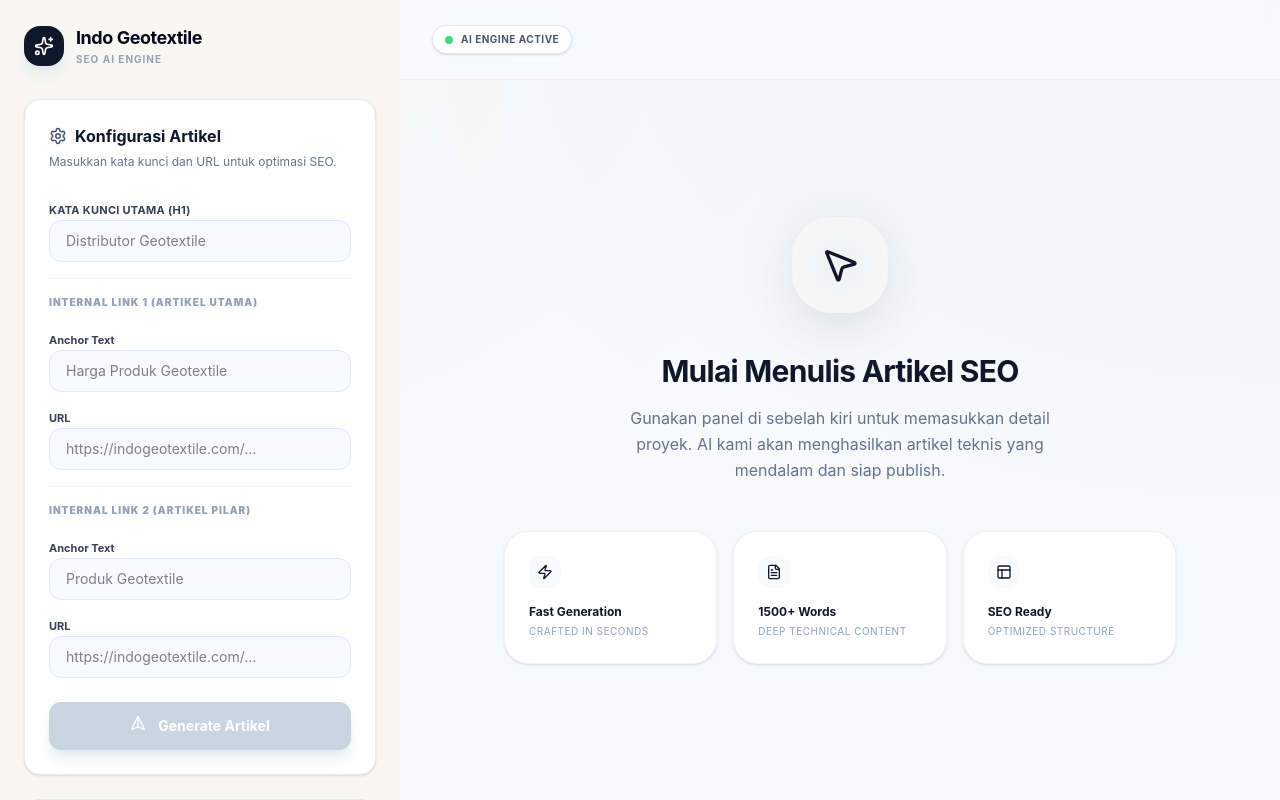
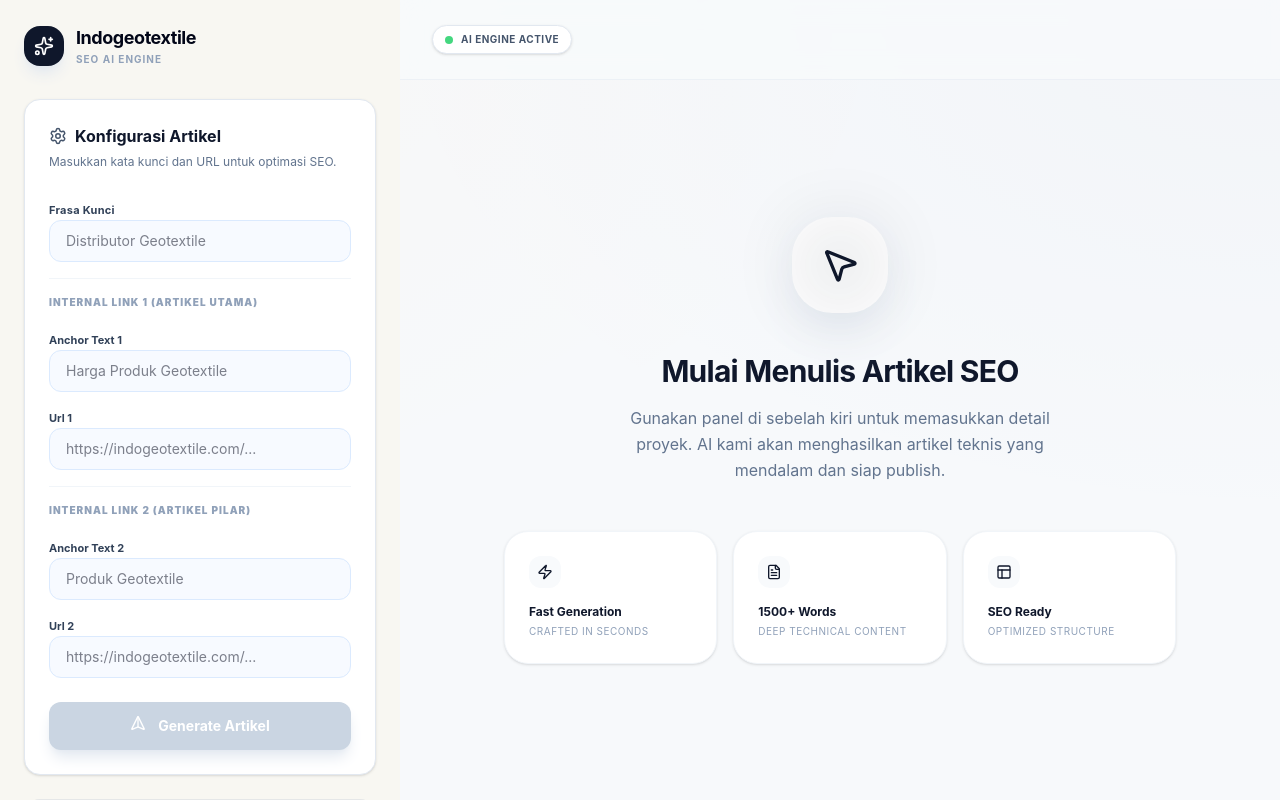
Before and after one commit to salesindogeotextile/indogeotextile, a React (Vite) app: page / in a window 1280 px wide. Built offline with nearby package versions, Linux system fonts and the light colour scheme.

Commit message:
Add files via upload

```diff
--- a/metadata.json
+++ b/metadata.json
@@ -1,5 +1,5 @@
 {
-  "name": "Indo Geotextile SEO AI",
+  "name": "Indogeotextile SEO Engine",
   "description": "AI-powered SEO content generator tailored for the construction, geotechnics, and geosynthetics industry.",
   "requestFramePermissions": [],
   "majorCapabilities": []
--- a/src/App.tsx
+++ b/src/App.tsx
@@ -63,7 +63,7 @@ INSIGHT PRAKTIS (WAJIB):
 Sertakan contoh kasus proyek nyata, kesalahan umum, dan solusi teknis dalam penjelasan yang komprehensif.
 
 FAQ: Maksimal 5 pertanyaan dengan jawaban yang mendalam.
-BRAND TRUST SIGNAL: Sisipkan sebelum kesimpulan, tonjolkan keunggulan IndoGeotextile sebagai solusi geosintetik terpercaya.
+BRAND TRUST SIGNAL: Sisipkan sebelum kesimpulan, tonjolkan keunggulan Indogeotextile sebagai solusi geosintetik terpercaya.
 CTA INDOGEOTEXTILE (WAJIB): Gunakan maksimal 2–3 CTA dalam artikel. Penempatan alami (tidak dipaksakan). Gaya soft selling.
 Gunakan link berikut:
 1. Konsultasi teknis: [diskusi spesifikasi proyek](https://indogeotextile.com/konsultasi/)
@@ -189,7 +189,7 @@ Hasilkan artikel sesuai instruksi sistem.`;
             <Sparkles size={20} />
           </div>
           <div>
-            <h1 className="font-bold text-lg tracking-tight">Indo Geotextile</h1>
+            <h1 className="font-bold text-lg tracking-tight">Indogeotextile</h1>
             <p className="text-[10px] uppercase tracking-widest font-bold text-slate-400">SEO AI Engine</p>
           </div>
         </header>
@@ -208,7 +208,7 @@ Hasilkan artikel sesuai instruksi sistem.`;
 
           <div className="space-y-4">
             <div className="space-y-1.5">
-              <label className="text-[11px] font-bold text-slate-700 uppercase tracking-wide">Kata Kunci Utama (H1)</label>
+              <label className="text-[11px] font-bold text-slate-700 tracking-wide">Frasa Kunci</label>
               <input
                 type="text"
                 className="w-full bg-blue-50/50 border border-blue-100 rounded-xl px-4 py-2.5 text-sm focus:outline-none focus:ring-2 focus:ring-blue-500/20 transition-all"
@@ -222,7 +222,7 @@ Hasilkan artikel sesuai instruksi sistem.`;
               <h3 className="text-[10px] font-black text-slate-400 uppercase tracking-widest">INTERNAL LINK 1 (ARTIKEL UTAMA)</h3>
               <div className="space-y-3">
                 <div className="space-y-1.5">
-                  <label className="text-[11px] font-bold text-slate-700">Anchor Text</label>
+                  <label className="text-[11px] font-bold text-slate-700">Anchor Text 1</label>
                   <input
                     type="text"
                     className="w-full bg-blue-50/50 border border-blue-100 rounded-xl px-4 py-2.5 text-sm focus:outline-none focus:ring-2 focus:ring-blue-500/20 transition-all"
@@ -232,7 +232,7 @@ Hasilkan artikel sesuai instruksi sistem.`;
                   />
                 </div>
                 <div className="space-y-1.5">
-                  <label className="text-[11px] font-bold text-slate-700">URL</label>
+                  <label className="text-[11px] font-bold text-slate-700">Url 1</label>
                   <input
                     type="text"
                     className="w-full bg-blue-50/50 border border-blue-100 rounded-xl px-4 py-2.5 text-sm focus:outline-none focus:ring-2 focus:ring-blue-500/20 transition-all"
@@ -248,7 +248,7 @@ Hasilkan artikel sesuai instruksi sistem.`;
               <h3 className="text-[10px] font-black text-slate-400 uppercase tracking-widest">INTERNAL LINK 2 (ARTIKEL PILAR)</h3>
               <div className="space-y-3">
                 <div className="space-y-1.5">
-                  <label className="text-[11px] font-bold text-slate-700">Anchor Text</label>
+                  <label className="text-[11px] font-bold text-slate-700">Anchor Text 2</label>
                   <input
                     type="text"
                     className="w-full bg-blue-50/50 border border-blue-100 rounded-xl px-4 py-2.5 text-sm focus:outline-none focus:ring-2 focus:ring-blue-500/20 transition-all"
@@ -258,7 +258,7 @@ Hasilkan artikel sesuai instruksi sistem.`;
                   />
                 </div>
                 <div className="space-y-1.5">
-                  <label className="text-[11px] font-bold text-slate-700">URL</label>
+                  <label className="text-[11px] font-bold text-slate-700">Url 2</label>
                   <input
                     type="text"
                     className="w-full bg-blue-50/50 border border-blue-100 rounded-xl px-4 py-2.5 text-sm focus:outline-none focus:ring-2 focus:ring-blue-500/20 transition-all"
@@ -297,7 +297,7 @@ Hasilkan artikel sesuai instruksi sistem.`;
               'Struktur H1, H2, H3 yang rapi',
               'Paragraf panjang & mendalam (Anti-Thin)',
               'Internal & Outbound Linking otomatis',
-              'CTA IndoGeotextile yang terintegrasi',
+              'CTA Indogeotextile yang terintegrasi',
               'Gaya bahasa profesional & teknis'
             ].map((item, i) => (
               <li key={i} className="flex items-start gap-2 text-[11px] text-slate-500 font-medium">
```
